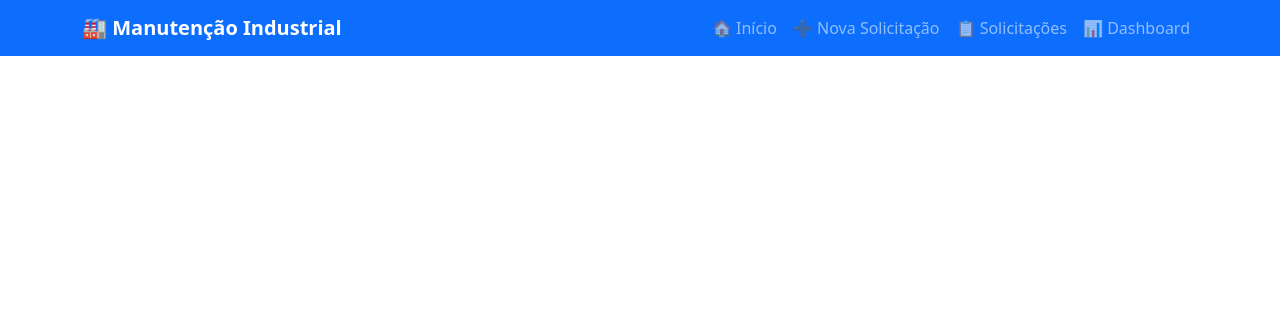
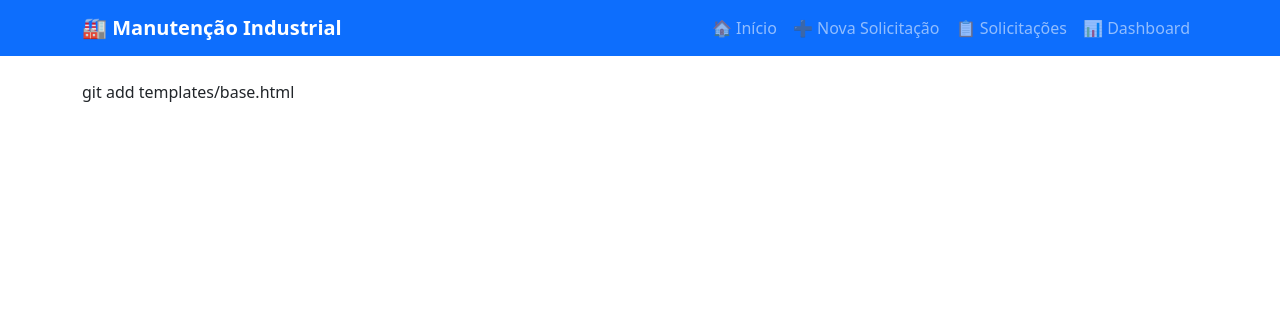
Before and after one commit to Renatolucaas/Industrial-maintenance-system, a Flask app: template templates/base.html in a window 1280 px wide. Shown: the top 316 px of the page. Run offline with Flask 3, Linux system fonts and the light colour scheme; the template is opened without the code that fills it, so the values that code supplies are empty.

Commit message:
Implementando conf da interface

```diff
--- a/templates/base.html
+++ b/templates/base.html
@@ -22,3 +22,5 @@
             </div>
             </div>
     </nav>
+<div class="container mt-4">
+        {% block content %}{% endblock %}git add templates/base.html
```
